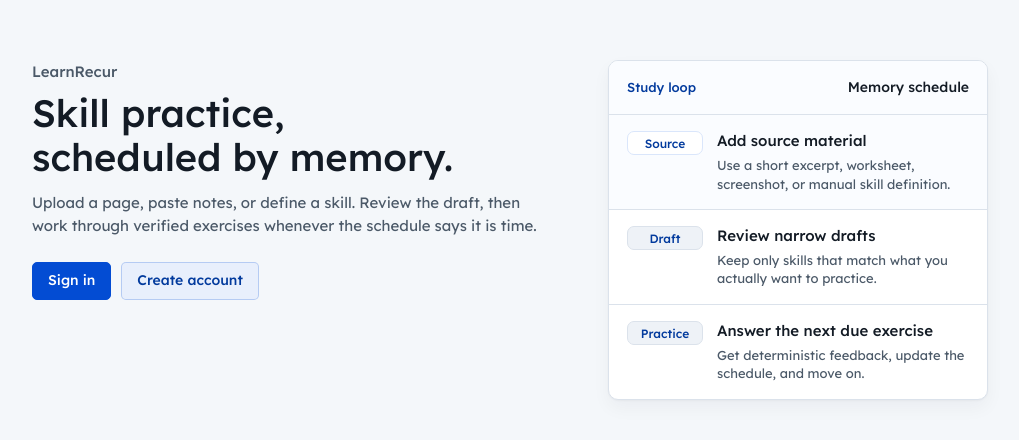
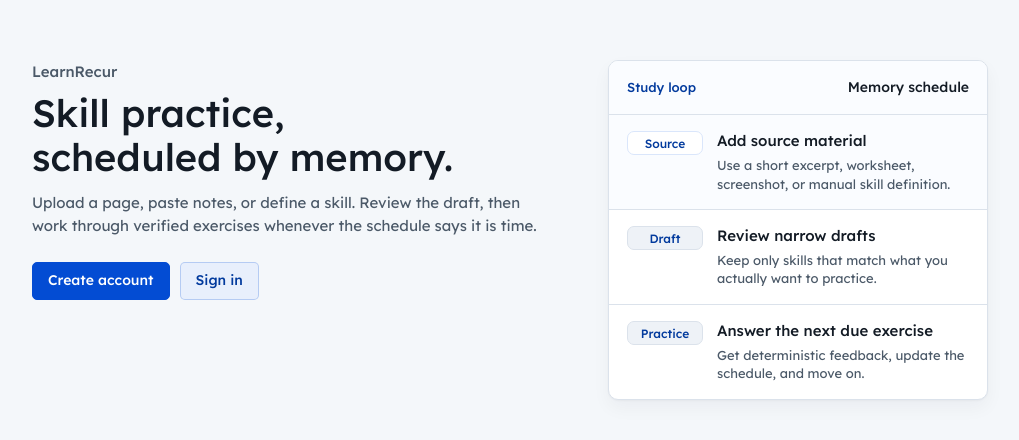
Before and after one commit to bennetthilberg/learnrecur, a Next.js app: page / in a window 1280 px wide. Shown: the part 170-610 px from the top of the page, without its empty margins (130-1149 px from the left). Built offline with nearby package versions, Linux system fonts and the light colour scheme; no server answers.

Commit message:
refactor(ui): prioritize account creation

```diff
--- a/src/app/page.tsx
+++ b/src/app/page.tsx
@@ -25,11 +25,11 @@ export default async function Home() {
             </>
           ) : (
             <>
-              <Link className="primaryButton" href="/sign-in">
+              <Link className="primaryButton" href="/sign-up">
+                Create account
+              </Link>
+              <Link className="secondaryButton" href="/sign-in">
                 Sign in
-              </Link>
-              <Link className="secondaryButton" href="/sign-up">
-                Create account
               </Link>
             </>
           )}
```
